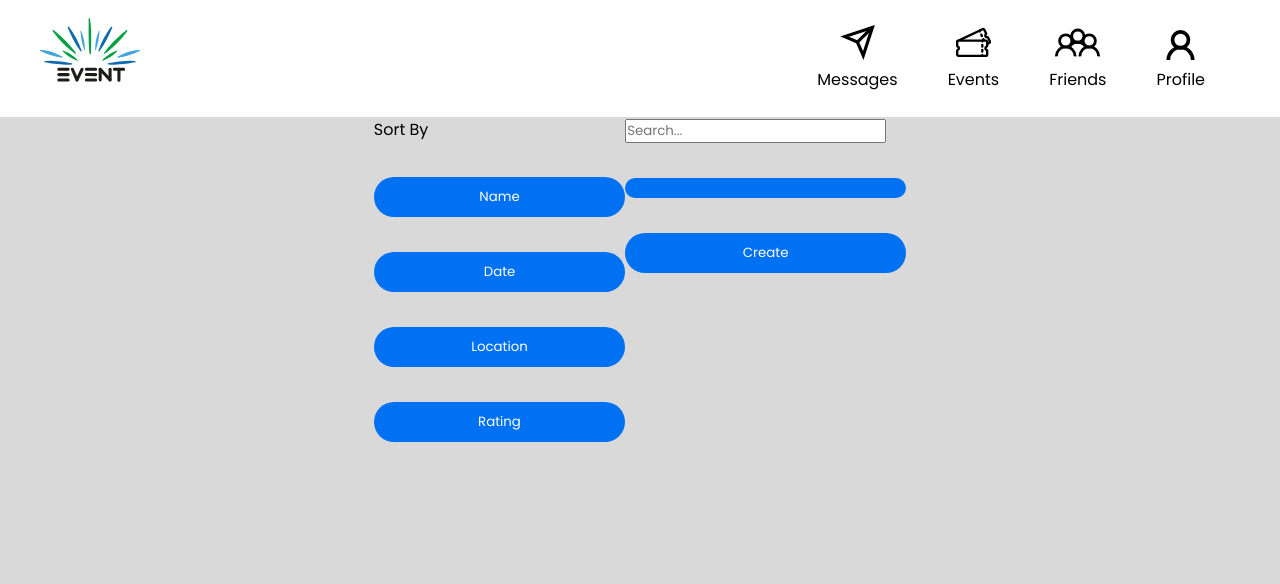
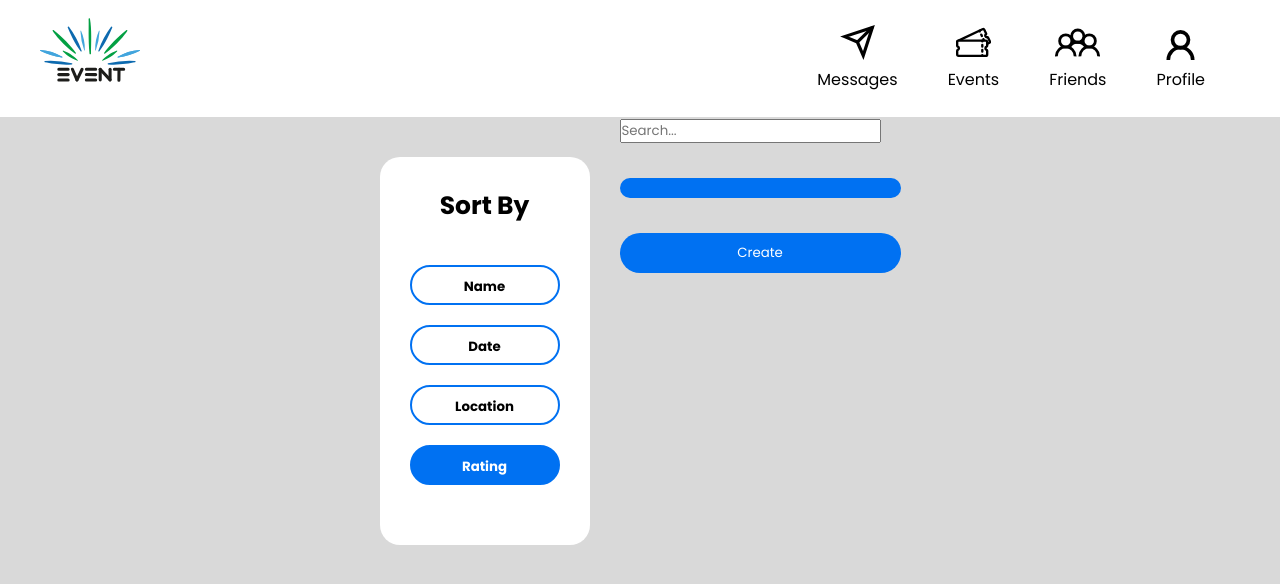
Before and after one commit to OkhaiBroh/PW1-G8, a Vue app: page /events in a window 1280 px wide. Shown: the top 584 px of the page. Built offline with nearby package versions, Linux system fonts and the light colour scheme.

Commit message:
Sorter CSS

```diff
--- a/src/views/EventsView.vue
+++ b/src/views/EventsView.vue
@@ -48,6 +48,55 @@
         flex-direction: row;
     }
 
+    /*************************
+             SORTER
+    **************************/
+
+    .sorter-pack {
+        display: flex;
+        justify-content: space-between;
+
+        margin-top: 40px;
+        margin-right: 30px;
+    }
+
+    .sorter-panel {
+        display: flex;
+        flex-direction: column;
+        align-items: center;
+
+        border-radius: 20px;
+
+        background-color: white;
+        padding: 30px 30px 10px 30px;
+    }
+
+    .sort-by-text {
+        font-weight: 900;
+        font-size: 25px;
+    }
+
+    .name-sort-but, .date-sort-but, .location-sort-but, .rating-sort-but {
+        border: 2px solid var(--bg_button);
+        font-weight: 700;
+        height: 40px;
+        width: 150px;
+        margin: 20px 0 0 0;
+    }
+
+    .name-sort-but, .date-sort-but, .location-sort-but {
+        background-color: white;
+        color: black;
+    }
+
+    .name-sort-but {
+        margin: 40px 0 0 0;
+    }
+
+    .rating-sort-but {
+        margin: 20px 0 50px 0;
+    }
+
 
 
 </style>
```
